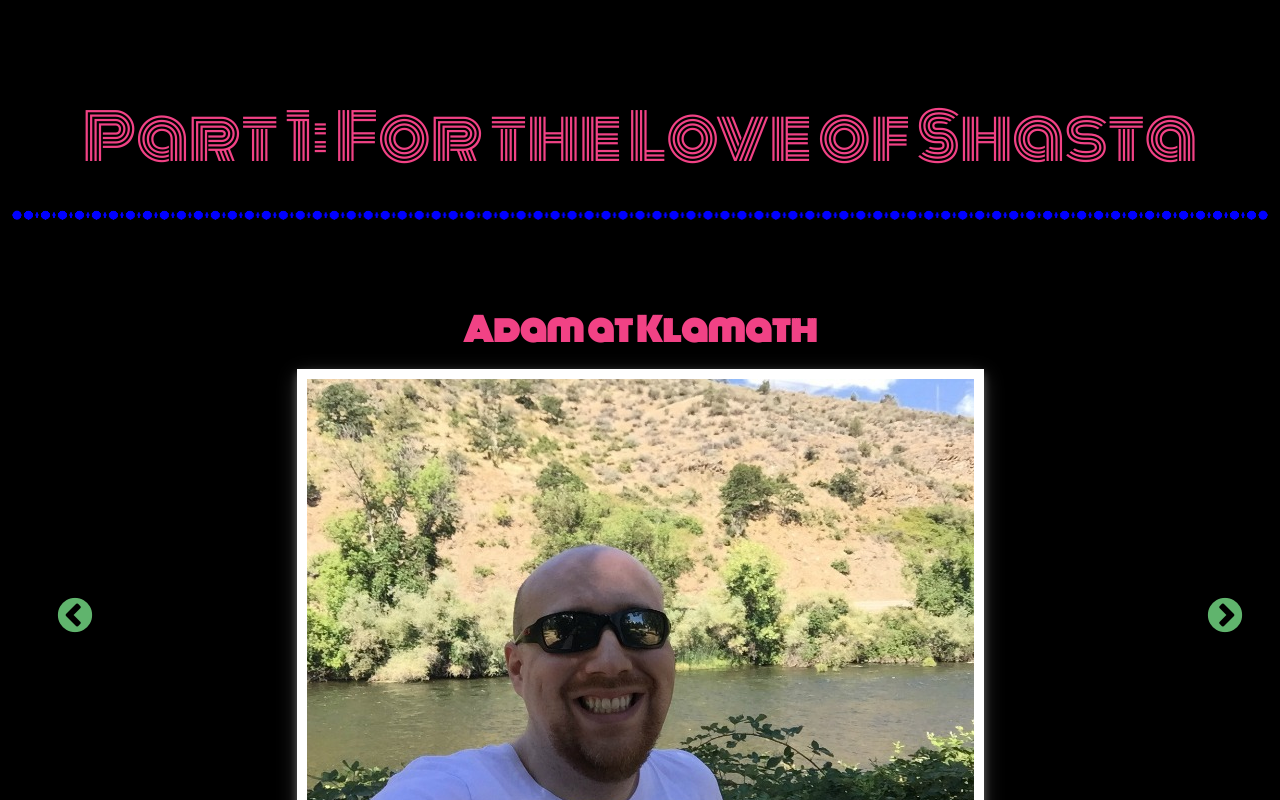
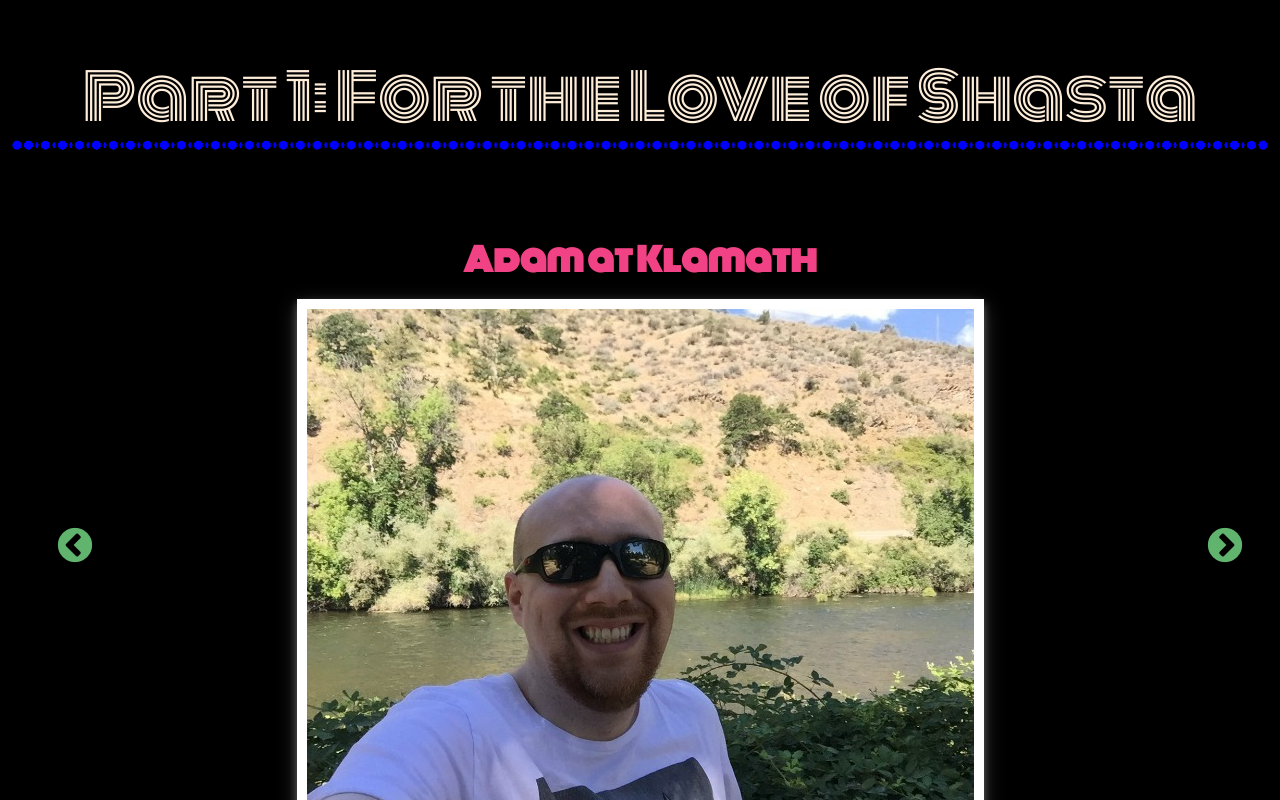
Before and after one commit to adambodie/reno-rnc, a Vue app: page /shasta in a window 1280 px wide. Shown: the top 800 px of the page. Built offline with nearby package versions, Linux system fonts and the light colour scheme.

Commit message:
Updated styles for animation effect

```diff
--- a/src/App.vue
+++ b/src/App.vue
@@ -79,8 +79,8 @@ body {
 #title h1 {
     border: 10px solid transparent;
     color: #F14285;
-    padding: 40px 20px;
     text-align: center;
+    padding-bottom: 10px;
     -webkit-border-image: url(assets/images/border.gif) 33 round repeat;
     -o-border-image: url(assets/images/border.gif) 33 round repeat;
     border-image: url(assets/images/border.gif) 33 round repeat;
@@ -142,4 +142,15 @@ a:hover {
 .item h1:hover {
   opacity: 1;
 }
+/* Chrome, Safari, Opera */
+@-webkit-keyframes title {
+    from {color: #F14285;}
+    to {color: #FFF4DC;}
+}
+
+/* Standard syntax */
+@keyframes title {
+    from {color: #F14285;}
+    to {color: #FFF4DC;}
+}
 </style>
--- a/src/assets/css/main.css
+++ b/src/assets/css/main.css
@@ -17,18 +17,36 @@ button {
 
 }
 
-#title h1 {
-    border: 10px solid transparent;
-    padding: 40px 20px;
-    -webkit-border-image: url(../img/border.gif) 33 round repeat; /* Safari 3.1-5 */
-    -o-border-image: url(../img/border.gif) 33 round repeat; /* Opera 11-12.1 */
-    border-image: url(../img/border.gif) 33 round repeat;
-
-}
-
-
-
 video {
     margin-top: 20px;
     margin-bottom: 20px;
 }
+h1 {
+  font-family: 'Monoton', cursive;
+    -webkit-animation-name: title; /* Chrome, Safari, Opera */
+    -webkit-animation-duration: 4s; /* Chrome, Safari, Opera */
+    animation-name: title;
+    animation-duration: 4s;
+    animation-iteration-count: infinite;
+    animation-direction: alternate;
+}
+/* Chrome, Safari, Opera */
+@-webkit-keyframes title {
+    from {color: #F14285;}
+    to {color: #FFF4DC;}
+}
+
+/* Standard syntax */
+@keyframes title {
+    from {color: #F14285;}
+    to {color: #FFF4DC;}
+}
+p {
+    color: #F14285;
+}
+
+@media (min-width: 767px) {
+.intro {
+    width: 60%;
+}
+}
```
Also changed, not shown: index.html (line endings or trailing spaces).
